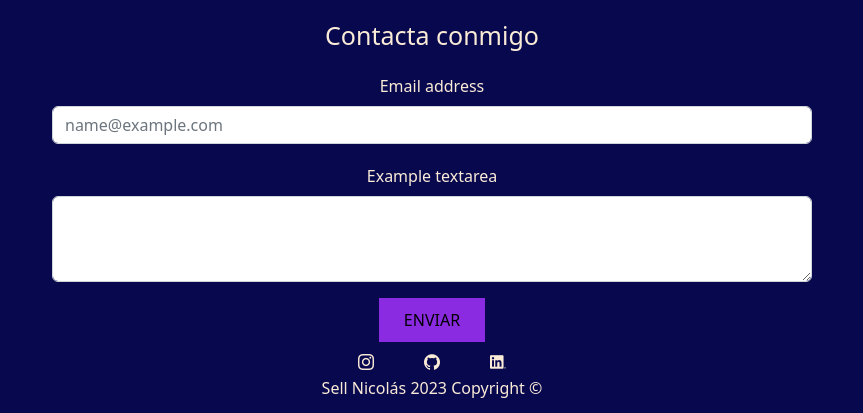
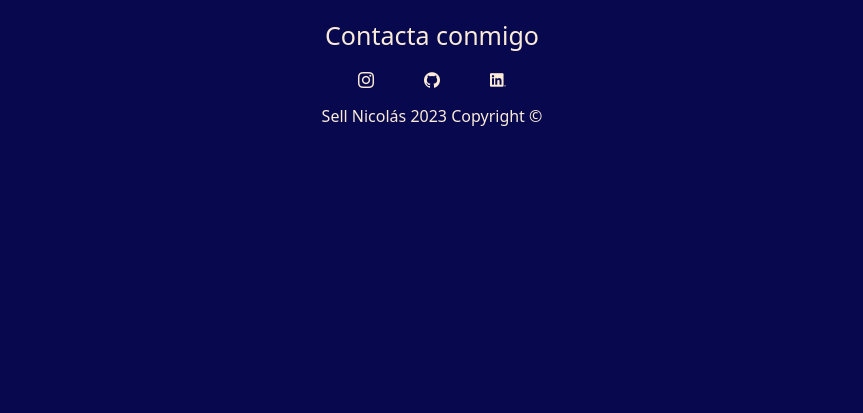
Before and after one commit to Nick05Sell/Portfolio-Front-End, an Angular app: page / in a window 1280 px wide. Shown: the part 1236-1649 px from the top of the page, without its empty margins (208-1071 px from the left). After the commit the page ends 1380 px from the top, so only its background shows below. Built offline with nearby package versions, Linux system fonts and the light colour scheme.

Commit message:
Formulario removido y enlaces a las redes sociales

```diff
--- a/src/app/componentes/contactos/contactos.component.css
+++ b/src/app/componentes/contactos/contactos.component.css
@@ -6,22 +6,6 @@
 
 p {
     font-size: 25px;
-}
-
-.form{
-    margin:20px ;
-}
-
-.button {
-    background-color: var(--bc);
-    padding: 10px 25px;
-    font-size: 16px;
-    border:none;
-    text-decoration: none;
-}
-
-.button:hover{
-    background-color: rgb(116, 34, 194);
 }
 
 a{
@@ -37,7 +21,7 @@ a{
   }
 
 .socialContainer{
-    margin-top: 10px;
+    margin: 10px;
 }
 
 .socialContainer a {
--- a/src/app/componentes/contactos/contactos.component.html
+++ b/src/app/componentes/contactos/contactos.component.html
@@ -1,19 +1,8 @@
 <div class="formContainer">
 <p>Contacta conmigo</p>
-<div class="mb-3 form">
-    <label for="exampleFormControlInput1" class="form-label">Email address</label>
-    <input type="email" class="form-control" id="exampleFormControlInput1" placeholder="name@example.com">
-  </div>
-  <div class="mb-3 form">
-    <label for="exampleFormControlTextarea1" class="form-label">Example textarea</label>
-    <textarea class="form-control" id="exampleFormControlTextarea1" rows="3"></textarea>
-  </div>
-  <div class="buttonContainer">
-    <input type="button" value="ENVIAR" class="button">
-  </div>
   <div class="socialContainer">
-    <a href="#"><i class="fi fi-brands-instagram"></i></a>
-    <a href="#"><i class="fi fi-brands-github"></i></a>
-    <a href="#"><i class="fi fi-brands-linkedin"></i></a>
+    <a href="https://www.instagram.com/nicko_sell/" target="_blank"><i class="fi fi-brands-instagram"></i></a>
+    <a href="https://github.com/Nick05Sell" target="_blank"><i class="fi fi-brands-github"></i></a>
+    <a href="https://www.linkedin.com/in/nicol%C3%A1s-sell-6a7a7024b/" target="_blank"><i class="fi fi-brands-linkedin"></i></a>
   </div>
 </div>
```
